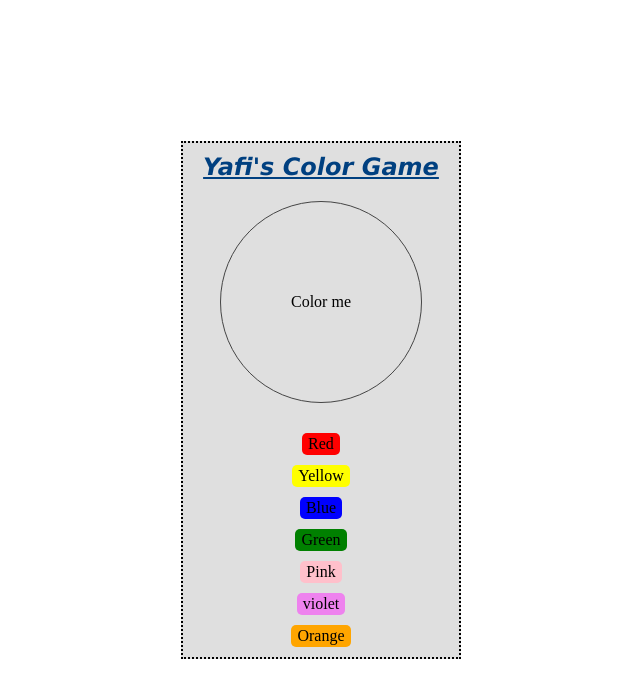
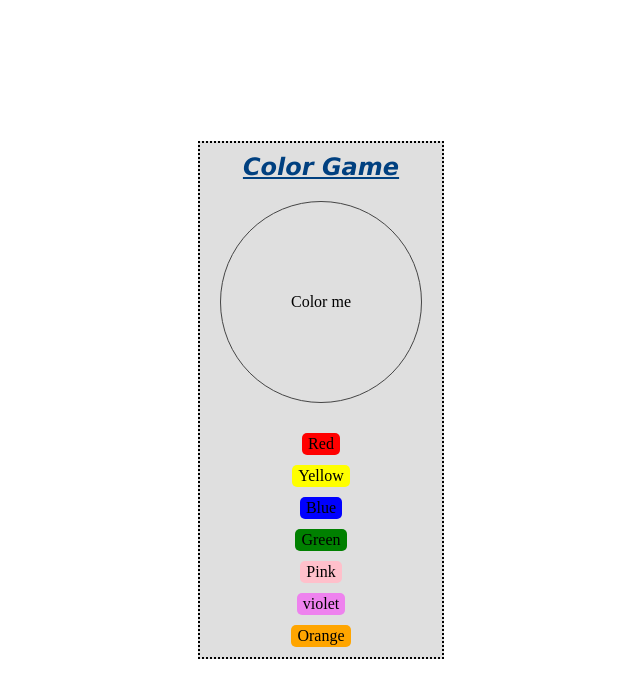
Before and after one commit to fasilofficial/color-game, a plain HTML site: page index.html in a window 1280 px wide. Shown: the whole page, without its empty margins (319-959 px from the left). Drawn offline with Linux system fonts and the light colour scheme.

Commit message:
update index.html

```diff
--- a/index.html
+++ b/index.html
@@ -4,13 +4,13 @@
     <meta charset="UTF-8">
     <meta http-equiv="X-UA-Compatible" content="IE=edge">
     <meta name="viewport" content="width=device-width, initial-scale=1.0">
-    <title>Yafi | Colors</title>
+    <title>Color Game</title>
     <link rel="shortcut icon" href="favicon.jpg" type="image/x-icon">
     <link rel="stylesheet" href="style.css">
 </head>
 <body>
     <div class="container">
-        <h2>Yafi's Color Game</h2>
+        <h2>Color Game</h2>
         <div id="circle">Color me</div>
         <div class="button red">Red</div>
         <div class="button yellow">Yellow</div>
```
